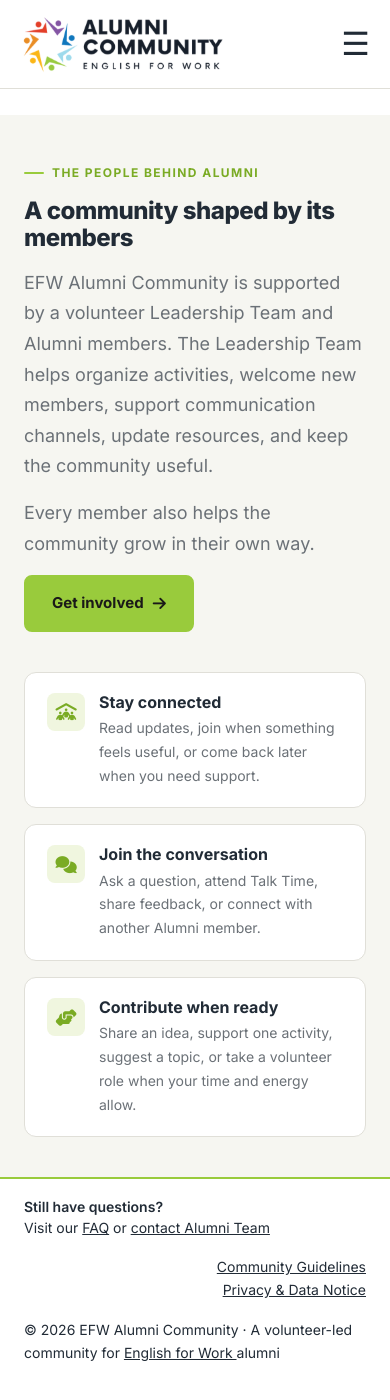
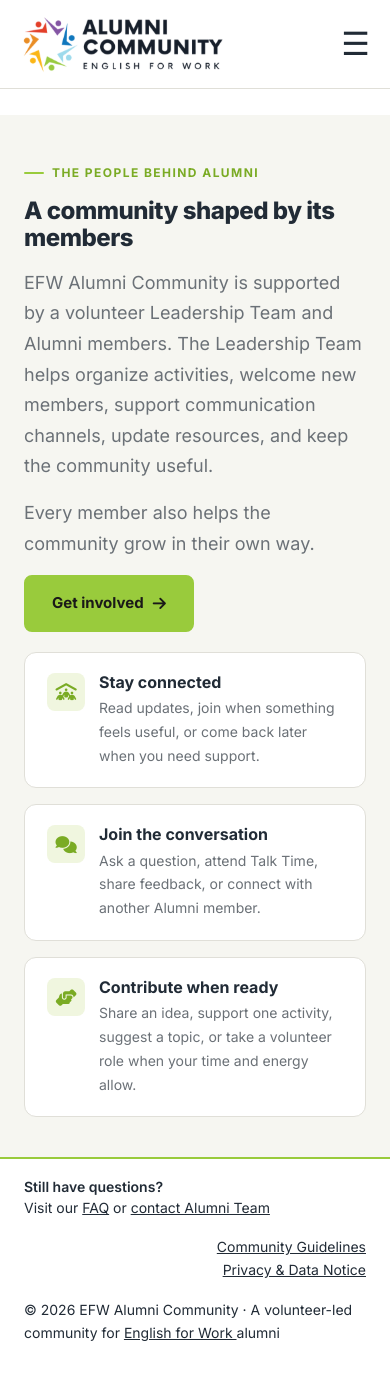
Before and after one commit to alumni-efw/alumni-efw.github.io, a Jekyll site: the page built from index.html, in a window 390 px wide and 1400 px high, scrolled down 2182 px. Built offline with Jekyll 4.4.1, drawn with Linux system fonts in a browser that asks for light colours.

Commit message:
adjusted margin

```diff
--- a/assets/css/style.scss
+++ b/assets/css/style.scss
@@ -526,6 +526,7 @@
 
   @media (max-width: 768px) {
     grid-template-columns: 1fr;
+    gap: 20px;
   }
 }
 .community-care-layout > .section-desc {
@@ -743,7 +744,7 @@
   grid-template-columns: 1fr 1fr;
 
   @media (max-width: 768px) {
-    gap: 40px;
+    gap: 20px;
     grid-template-columns: 1fr;
   }
 }
```
